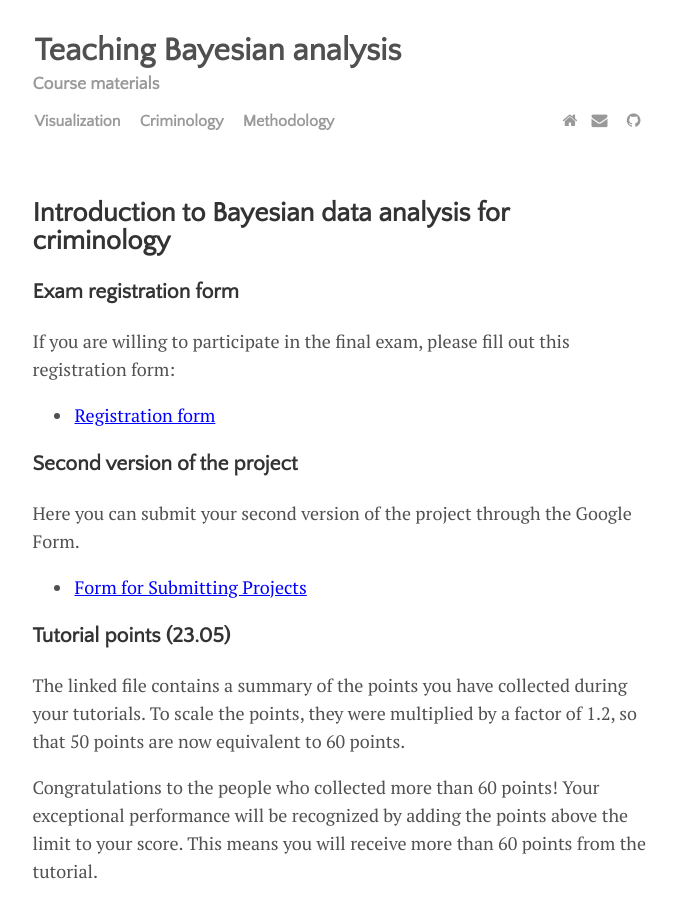
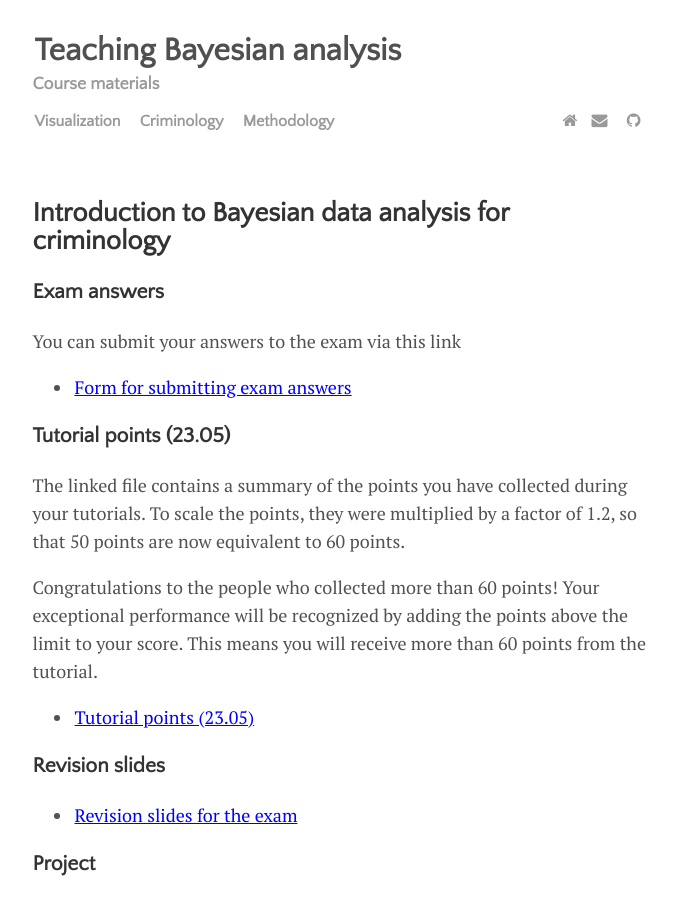
Before and after one commit to rfl-urbaniak/teaching, a Jekyll site: the page built from menu/criminology.md, in a window 1280 px wide and 900 px high. Shown: the whole window, without its empty margins (300-977 px from the left). Built offline with Jekyll 4.4.1, drawn with Linux system fonts in a browser that asks for light colours.

Commit message:
adding form

```diff
--- a/menu/criminology.md
+++ b/menu/criminology.md
@@ -13,18 +13,11 @@
 
 ## Introduction to Bayesian data analysis for criminology
 
-### Exam registration form
+### Exam answers
 
-If you are willing to participate in the final exam, please fill out this registration form:
+You can submit your answers to the exam via this link
 
-- <a href="https://docs.google.com/forms/d/e/1FAIpQLSenChmOf9-BYm-ybIJU5t_GnJJB1mU5hXI70RCh_te0wDIOqw/viewform?usp=sf_link">Registration form</a>
-
-
-### Second version of the project
-
-Here you can submit your second version of the project through the Google Form.
-
-- <a href="https://docs.google.com/forms/d/e/1FAIpQLSdPrufxxqt5JO6wV2I4y5g3U5RanDiknAAJzC7OncjRJJ4vxQ/viewform?usp=sf_link">Form for Submitting Projects</a>
+- <a href="https://forms.gle/CzfWRb7PyWHpTRx3A">Form for submitting exam answers</a>
 
 
 ### Tutorial points (23.05)
```
